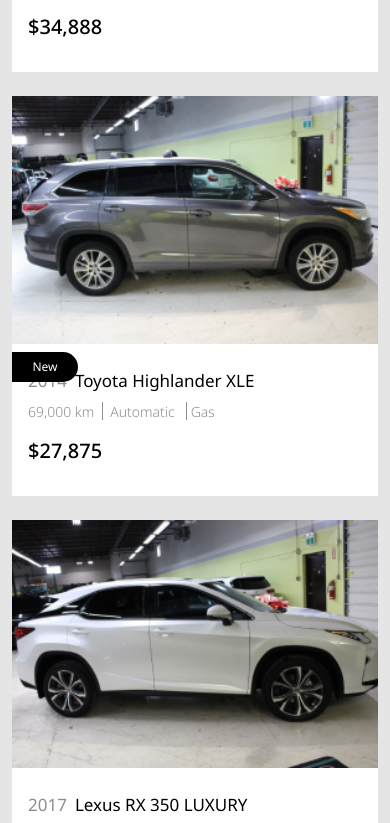
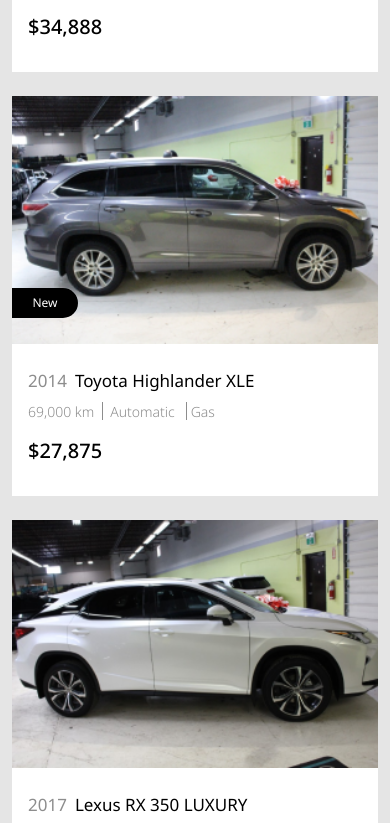
Before and after one commit to Muloversic/monza_motosport, a website built with webpack: page src/index.html in a window 390 px wide. Shown: the part 2006-2829 px from the top of the page. Built offline with nearby package versions, Linux system fonts and the light colour scheme.

Commit message:
fixes for new label position

```diff
--- a/src/styles/main.scss
+++ b/src/styles/main.scss
@@ -415,6 +415,13 @@
     @media (max-width: 767px) {
       top: 64%;
     }
+
+    @media (max-width: 462px) {
+      top: 59%;
+    }
+    @media (max-width: 390px) {
+      top: 48%;
+    }
   }
 
   .badge-sold {
```
